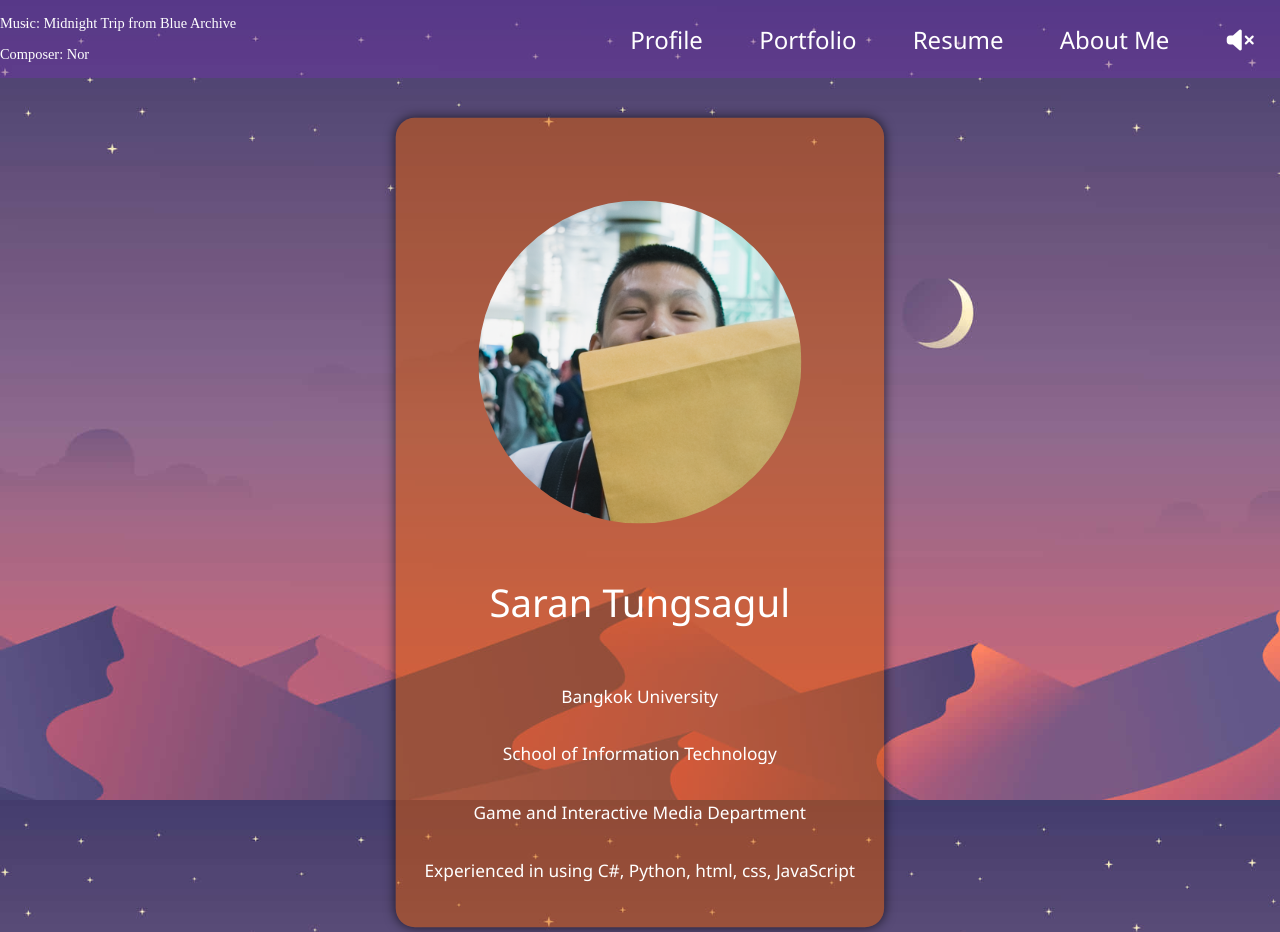
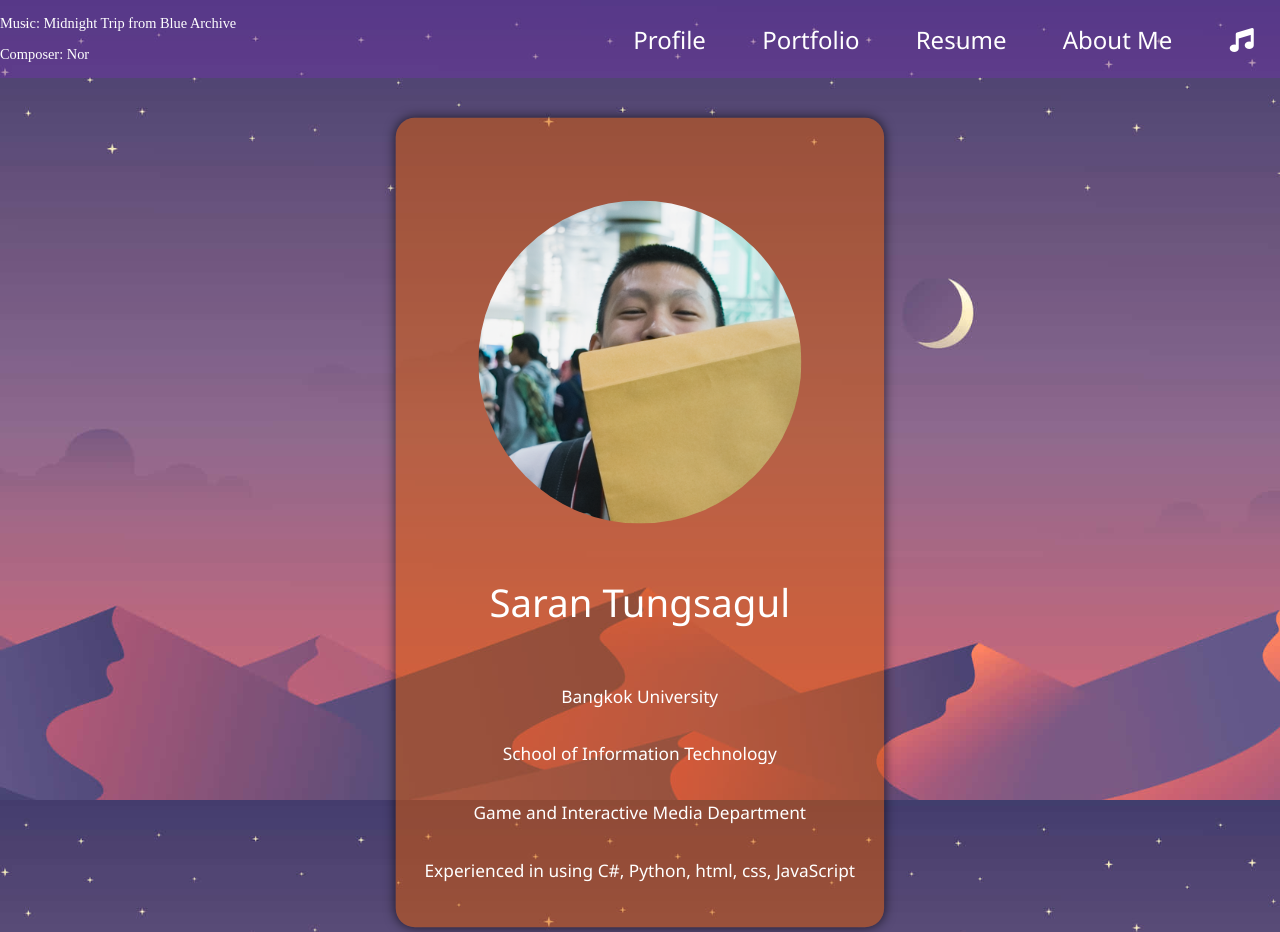
Before and after one commit to SaranTungsagul/SaranTungsagul.github.io, a plain HTML site: page index.html in a window 1280 px wide. Shown: the top 932 px of the page. Drawn offline with Linux system fonts and the light colour scheme.

Commit message:
Update index.html

```diff
--- a/index.html
+++ b/index.html
@@ -22,7 +22,7 @@
             <a href="https://th.jobsdb.com/th/profile/ศรัณย์-ตั้งสกุล-D4jy3P49Qb" target="_blank"> Resume </a>
             <a href="https://mokextra001.wixsite.com/saran-tungsagul" target="_blank"> About Me </a>
             <a id="muteBtn">
-                <i class="fa-solid fa-volume-xmark"></i>
+                <i class="fa-solid fa-music"></i>
             </a>
         </div>
     </div>
```
